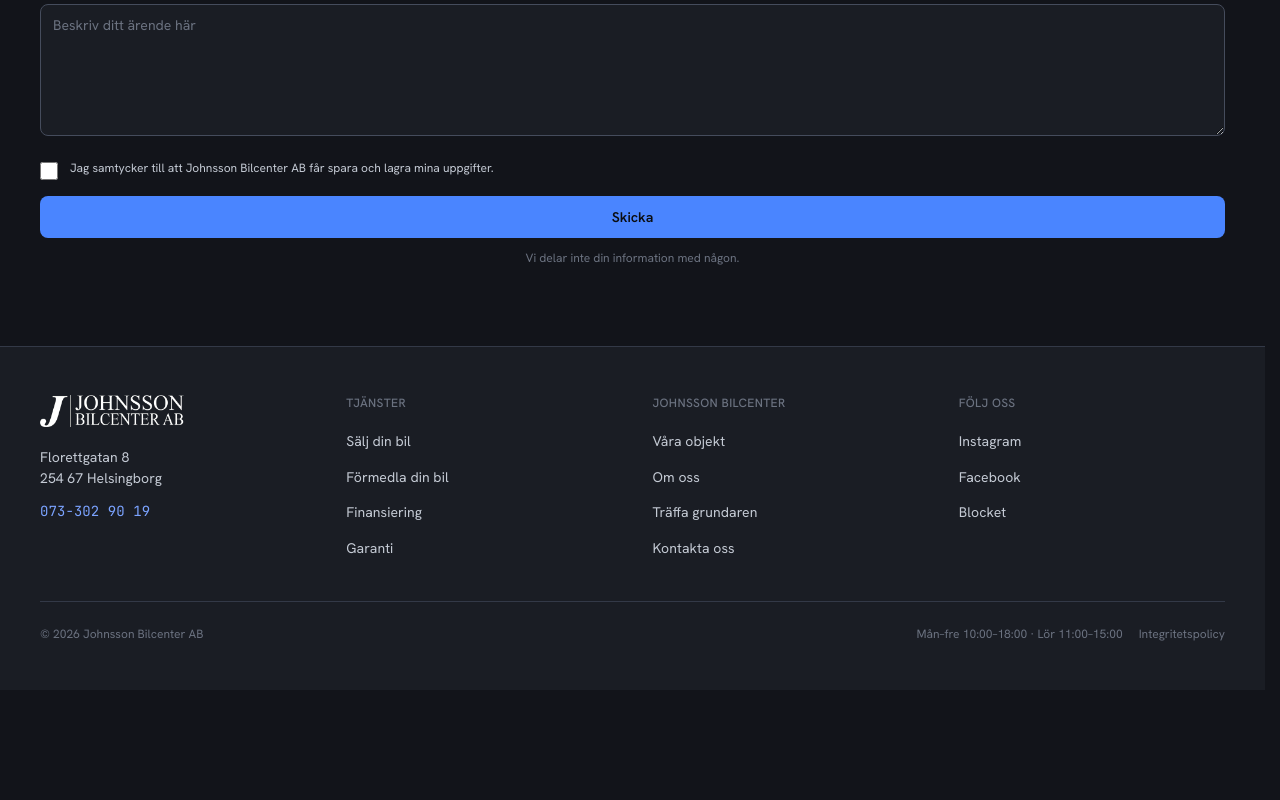
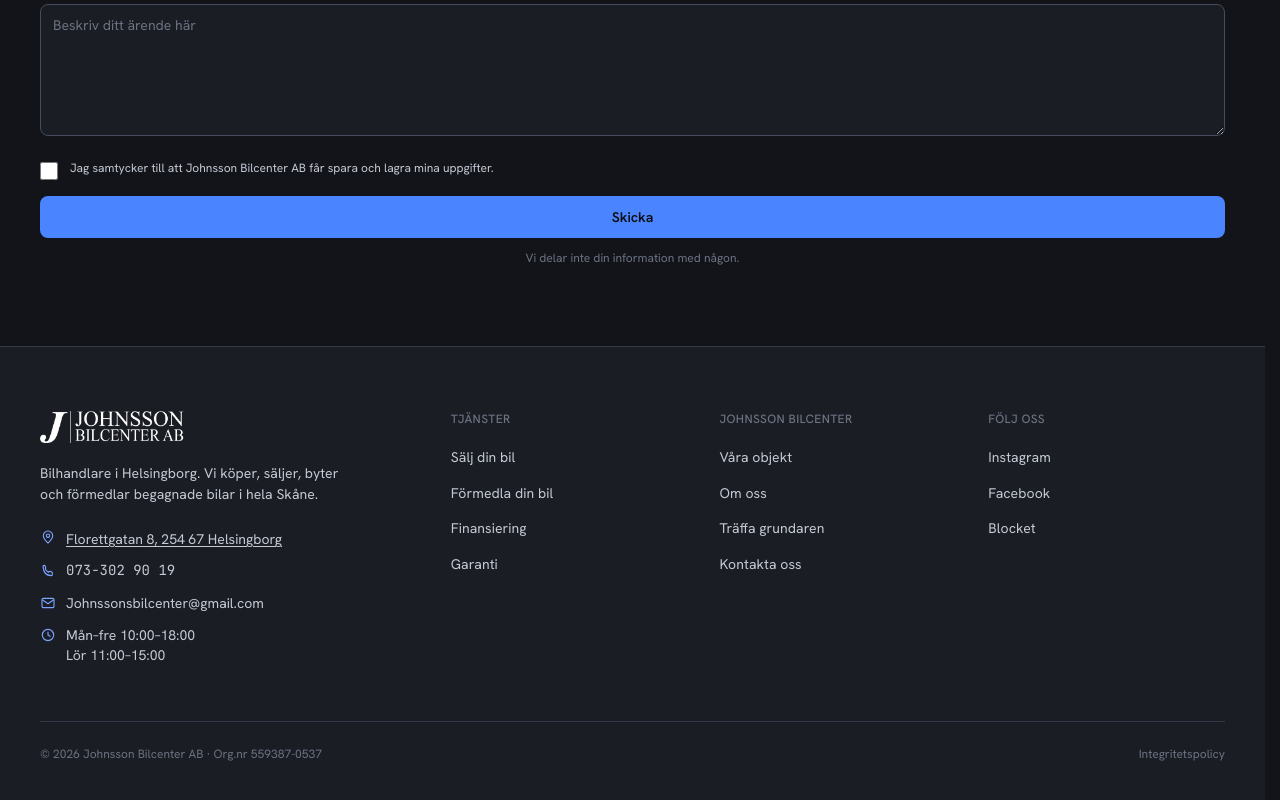
Before and after one commit to bestlund/johnssonsbilcenter, a Next.js app: page / in a window 1280 px wide. Shown: the part 4323-5123 px from the top of the page. Before the commit the page ends 5013 px from the top, so only its background shows below. Built offline with nearby package versions, Linux system fonts and the light colour scheme; no server answers.

Commit message:
footer + to top add

```diff
--- a/app/components/SiteFooter.tsx
+++ b/app/components/SiteFooter.tsx
@@ -1,5 +1,11 @@
 import Image from "next/image";
 import Link from "next/link";
+import { FORETAG } from "@/lib/site";
+
+const ADRESS = `${FORETAG.adress.gata}, ${FORETAG.adress.postnr} ${FORETAG.adress.ort}`;
+const KARTA_LANK = `https://maps.google.com/maps?q=${encodeURIComponent(
+  `${FORETAG.namn}, ${ADRESS}`,
+)}`;
 
 const KOLUMNER = [
   {
@@ -34,11 +40,51 @@
   },
 ];
 
+function PinIkon() {
+  return (
+    <svg viewBox="0 0 24 24" fill="none" strokeWidth="1.7" className="h-4 w-4 shrink-0 text-cobalt-400" aria-hidden="true">
+      <path d="M12 21s7-6.5 7-11a7 7 0 1 0-14 0c0 4.5 7 11 7 11Z" stroke="currentColor" strokeLinejoin="round" />
+      <circle cx="12" cy="10" r="2.5" stroke="currentColor" />
+    </svg>
+  );
+}
+
+function TelefonIkon() {
+  return (
+    <svg viewBox="0 0 24 24" fill="none" strokeWidth="1.7" className="h-4 w-4 shrink-0 text-cobalt-400" aria-hidden="true">
+      <path
+        d="M6.6 3.5c.4 0 .8.3.9.7l1 3a1 1 0 0 1-.25 1L8 9.4a12 12 0 0 0 4.6 4.6l1.2-1.25a1 1 0 0 1 1-.25l3 1c.4.13.7.5.7.9v3a1.5 1.5 0 0 1-1.6 1.5C8.9 18.9 5.1 15.1 4.6 5.1A1.5 1.5 0 0 1 6.1 3.5h.5Z"
+        stroke="currentColor"
+        strokeLinejoin="round"
+      />
+    </svg>
+  );
+}
+
+function MailIkon() {
+  return (
+    <svg viewBox="0 0 24 24" fill="none" strokeWidth="1.7" className="h-4 w-4 shrink-0 text-cobalt-400" aria-hidden="true">
+      <rect x="3" y="5" width="18" height="14" rx="2" stroke="currentColor" />
+      <path d="m4 7.5 8 5.5 8-5.5" stroke="currentColor" strokeLinecap="round" strokeLinejoin="round" />
+    </svg>
+  );
+}
+
+function KlockIkon() {
+  return (
+    <svg viewBox="0 0 24 24" fill="none" strokeWidth="1.7" className="mt-0.5 h-4 w-4 shrink-0 text-cobalt-400" aria-hidden="true">
+      <circle cx="12" cy="12" r="8.5" stroke="currentColor" />
+      <path d="M12 7.5V12l3 2" stroke="currentColor" strokeLinecap="round" strokeLinejoin="round" />
+    </svg>
+  );
+}
+
 export default function SiteFooter() {
   return (
     <footer className="border-t border-line bg-card">
-      <div className="shell py-12">
-        <div className="grid gap-10 md:grid-cols-2 lg:grid-cols-4">
+      <div className="shell py-16">
+        <div className="grid gap-10 md:grid-cols-2 lg:grid-cols-[1.6fr_1fr_1fr_1fr] lg:gap-8">
+          {/* Varumärke + kontakt (samma ikon-/tonstil som utility-baren i naven) */}
           <div>
             <Image
               src="/bilder/logo-johnsson-bilcenter-vit.webp"
@@ -47,16 +93,44 @@
               height={427}
               className="h-8 w-auto"
             />
-            <p className="small mt-5 text-mist">
-              Florettgatan 8
+            <p className="small mt-5 max-w-xs text-mist">
+              Bilhandlare i Helsingborg. Vi köper, säljer, byter och förmedlar
+              begagnade bilar i hela Skåne.
+            </p>
+
+            <div className="mt-6 flex flex-col gap-3 text-sm">
+              <a
+                href={KARTA_LANK}
+                target="_blank"
+                rel="noopener noreferrer"
+                className="inline-flex items-start gap-2.5 text-mist transition-colors hover:text-linen active:opacity-70"
+              >
+                <PinIkon />
+                <span className="underline underline-offset-2">{ADRESS}</span>
+              </a>
+              <a
+                href="tel:+46733029019"
+                className="inline-flex items-center gap-2.5 text-mist transition-colors hover:text-linen active:opacity-70"
+              >
+                <TelefonIkon />
+                <span className="data">073-302 90 19</span>
+              </a>
+              <a
+                href="mailto:Johnssonsbilcenter@gmail.com"
+                className="inline-flex items-center gap-2.5 break-all text-mist transition-colors hover:text-linen active:opacity-70"
+              >
+                <MailIkon />
+                Johnssonsbilcenter@gmail.com
+              </a>
+              <p className="inline-flex items-start gap-2.5 text-mist">
+                <KlockIkon />
+                <span>
+                  Mån–fre 10:00–18:00
                   <br />
-              254 67 Helsingborg
+                  Lör 11:00–15:00
+                </span>
               </p>
-            <p className="small mt-3">
-              <a href="tel:+46733029019" className="link data">
-                073-302 90 19
-              </a>
-            </p>
+            </div>
           </div>
 
           {KOLUMNER.map((kol) => (
@@ -86,7 +160,7 @@
                     href={s.href}
                     target="_blank"
                     rel="noopener noreferrer"
-                    className="small text-mist transition-colors hover:text-linen"
+                    className="small text-mist transition-colors hover:text-linen active:opacity-70"
                   >
                     {s.label}
                   </a>
@@ -96,10 +170,10 @@
           </div>
         </div>
 
-        <div className="mt-10 flex flex-col justify-between gap-3 border-t border-line pt-6 text-xs text-fog sm:flex-row sm:items-center">
-          <p>© {new Date().getFullYear()} Johnsson Bilcenter AB</p>
-          <div className="flex flex-wrap items-center gap-x-4 gap-y-1">
-            <span>Mån–fre 10:00–18:00 · Lör 11:00–15:00</span>
+        <div className="mt-14 flex flex-col justify-between gap-3 border-t border-line pt-6 text-xs text-fog sm:flex-row sm:items-center">
+          <p>
+            © {new Date().getFullYear()} {FORETAG.namn} · Org.nr {FORETAG.orgnr}
+          </p>
           <Link
             href="/integritetspolicy"
             className="transition-colors hover:text-linen active:opacity-70"
@@ -108,7 +182,6 @@
           </Link>
         </div>
       </div>
-      </div>
     </footer>
   );
 }
--- /dev/null
+++ b/app/components/TillToppen.tsx
@@ -0,0 +1,38 @@
+"use client";
+
+import { useEffect, useState } from "react";
+
+/**
+ * Lowkey "till toppen"-knapp: liten cirkel med pil upp, fast nere till höger.
+ * Tonar in först när man scrollat en bit, scrollar mjukt upp vid klick.
+ */
+export default function TillToppen() {
+  const [visa, setVisa] = useState(false);
+
+  useEffect(() => {
+    const onScroll = () => setVisa(window.scrollY > 500);
+    window.addEventListener("scroll", onScroll, { passive: true });
+    onScroll();
+    return () => window.removeEventListener("scroll", onScroll);
+  }, []);
+
+  return (
+    <button
+      type="button"
+      aria-label="Till toppen"
+      onClick={() => window.scrollTo({ top: 0, behavior: "smooth" })}
+      className={`fixed bottom-6 right-6 z-40 flex h-11 w-11 items-center justify-center rounded-full border border-line-strong bg-card/90 text-mist shadow-lg backdrop-blur transition-all hover:text-linen active:scale-95 ${
+        visa ? "opacity-100" : "pointer-events-none opacity-0"
+      }`}
+    >
+      <svg viewBox="0 0 24 24" fill="none" strokeWidth="2" className="h-5 w-5" aria-hidden="true">
+        <path
+          d="M12 19V5M6 11l6-6 6 6"
+          stroke="currentColor"
+          strokeLinecap="round"
+          strokeLinejoin="round"
+        />
+      </svg>
+    </button>
+  );
+}
--- a/app/layout.tsx
+++ b/app/layout.tsx
@@ -1,6 +1,7 @@
 import type { Metadata } from "next";
 import { Hanken_Grotesk, JetBrains_Mono } from "next/font/google";
 import { SITE_URL, FORETAG } from "@/lib/site";
+import TillToppen from "@/app/components/TillToppen";
 import "./globals.css";
 
 // §2 Typografi — Hanken Grotesk för rubriker/UI/brödtext, JetBrains Mono för data.
@@ -59,7 +60,10 @@
       lang="sv"
       className={`${hanken.variable} ${jetbrains.variable} h-full antialiased`}
     >
-      <body className="flex min-h-full flex-col">{children}</body>
+      <body className="flex min-h-full flex-col">
+        {children}
+        <TillToppen />
+      </body>
     </html>
   );
 }
```
Lines whose indentation alone changed are shown as unchanged.
